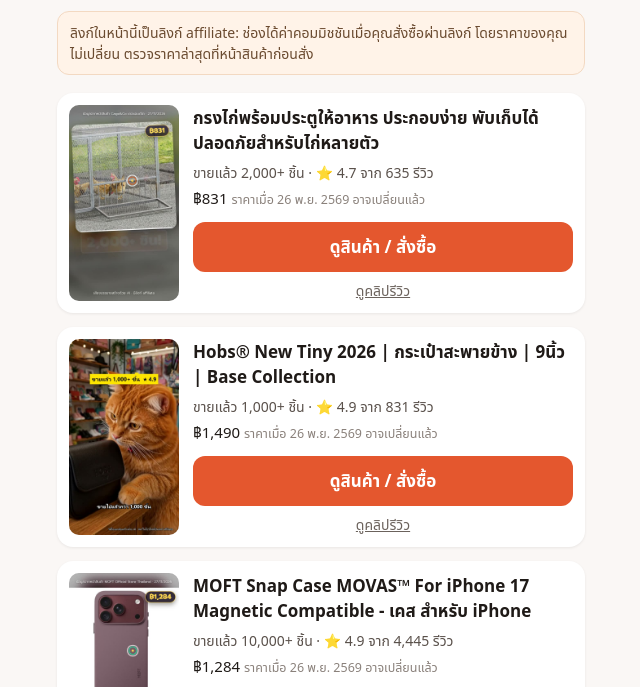
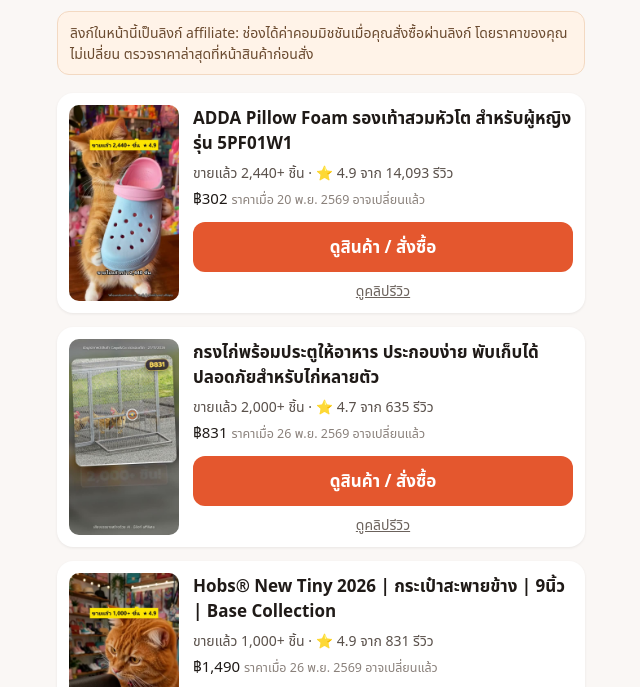
Before and after one commit to anuchanamlee/shop-picks, a plain HTML site: page index.html in a window 1280 px wide. Shown: the part 91-778 px from the top of the page, without its empty margins (319-959 px from the left). Drawn offline with Linux system fonts and the light colour scheme.

Commit message:
update 2026-11-27 13:31 (60 items)

```diff
--- a/index.html
+++ b/index.html
@@ -12,6 +12,11 @@ padding:12px;border-radius:12px;margin-top:auto}.clip{display:block;text-align:c
 footer{font-size:13px;color:#8a817b;margin-top:24px}a:focus-visible{outline:3px solid #1f6feb;outline-offset:2px}</style></head><body><main>
 <h1>สินค้าในคลิป</h1><p class="sub">สินค้าจากคลิปสั้นในช่อง <a href="https://www.youtube.com/channel/UC8oDVyd5d-sb6ql50cs6RcQ" target="_blank" rel="noopener">YouTube</a> ใหม่สุดอยู่บน</p>
 <p class="note">ลิงก์ในหน้านี้เป็นลิงก์ affiliate: ช่องได้ค่าคอมมิชชันเมื่อคุณสั่งซื้อผ่านลิงก์ โดยราคาของคุณไม่เปลี่ยน ตรวจราคาล่าสุดที่หน้าสินค้าก่อนสั่ง</p>
+<article class="card"><img src="img/84387866.27606775979.jpg" alt="" loading="lazy">
+<div class="body"><h2 class="name">ADDA Pillow Foam รองเท้าสวมหัวโต สำหรับผู้หญิง รุ่น 5PF01W1</h2><p class="facts">ขายแล้ว 2,440+ ชิ้น · ⭐ 4.9 จาก 14,093 รีวิว</p>
+<p class="price">฿302 <small>ราคาเมื่อ 20 พ.ย. 2569 อาจเปลี่ยนแล้ว</small></p>
+<a class="buy" href="https://s.shopee.co.th/5AtjylxfQE" target="_blank" rel="sponsored noopener">ดูสินค้า / สั่งซื้อ</a>
+<a class="clip" href="https://youtube.com/shorts/CFPG1b1uMUo" target="_blank" rel="noopener">ดูคลิปรีวิว</a></div></article>
 <article class="card"><img src="img/1549041597.44552605483.jpg" alt="" loading="lazy">
 <div class="body"><h2 class="name">กรงไก่พร้อมประตูให้อาหาร ประกอบง่าย พับเก็บได้ ปลอดภัยสำหรับไก่หลายตัว</h2><p class="facts">ขายแล้ว 2,000+ ชิ้น · ⭐ 4.7 จาก 635 รีวิว</p>
 <p class="price">฿831 <small>ราคาเมื่อ 26 พ.ย. 2569 อาจเปลี่ยนแล้ว</small></p>
@@ -307,9 +312,4 @@ footer{font-size:13px;color:#8a817b;margin-top:24px}a:focus-visible{outline:3px
 <p class="price">฿742 <small>ราคาเมื่อ 26 พ.ย. 2569 อาจเปลี่ยนแล้ว</small></p>
 <a class="buy" href="https://s.shopee.co.th/1BfWSqn9k" target="_blank" rel="sponsored noopener">ดูสินค้า / สั่งซื้อ</a>
 <a class="clip" href="https://youtube.com/shorts/sfCzmvqmwBQ" target="_blank" rel="noopener">ดูคลิปรีวิว</a></div></article>
-<article class="card"><img src="img/251293353.57807665056.jpg" alt="" loading="lazy">
-<div class="body"><h2 class="name">HUAWEI WATCH FIT 5 Series | สมาร์ทวอทช์ l ไทเทเนียมและกระจกแซฟไฟร์ 2.5D</h2><p class="facts">ขายแล้ว 4,719+ ชิ้น · ⭐ 5.0 จาก 21,828 รีวิว</p>
-<p class="price">฿4,690 <small>ราคาเมื่อ 27 พ.ย. 2569 อาจเปลี่ยนแล้ว</small></p>
-<a class="buy" href="https://s.shopee.co.th/6fiZSXfgdZ" target="_blank" rel="sponsored noopener">ดูสินค้า / สั่งซื้อ</a>
-<a class="clip" href="https://youtube.com/shorts/8gL4YX-xZlE" target="_blank" rel="noopener">ดูคลิปรีวิว</a></div></article>
 <footer>อัปเดต 27 พ.ย. 2569 · ข้อมูลยอดขายและรีวิวจากหน้าสินค้า ณ วันที่เก็บข้อมูล</footer></main></body></html>
```
Also changed, not shown: img/251293353.57807665056.jpg (deleted), img/84387866.27606775979.jpg (added).
